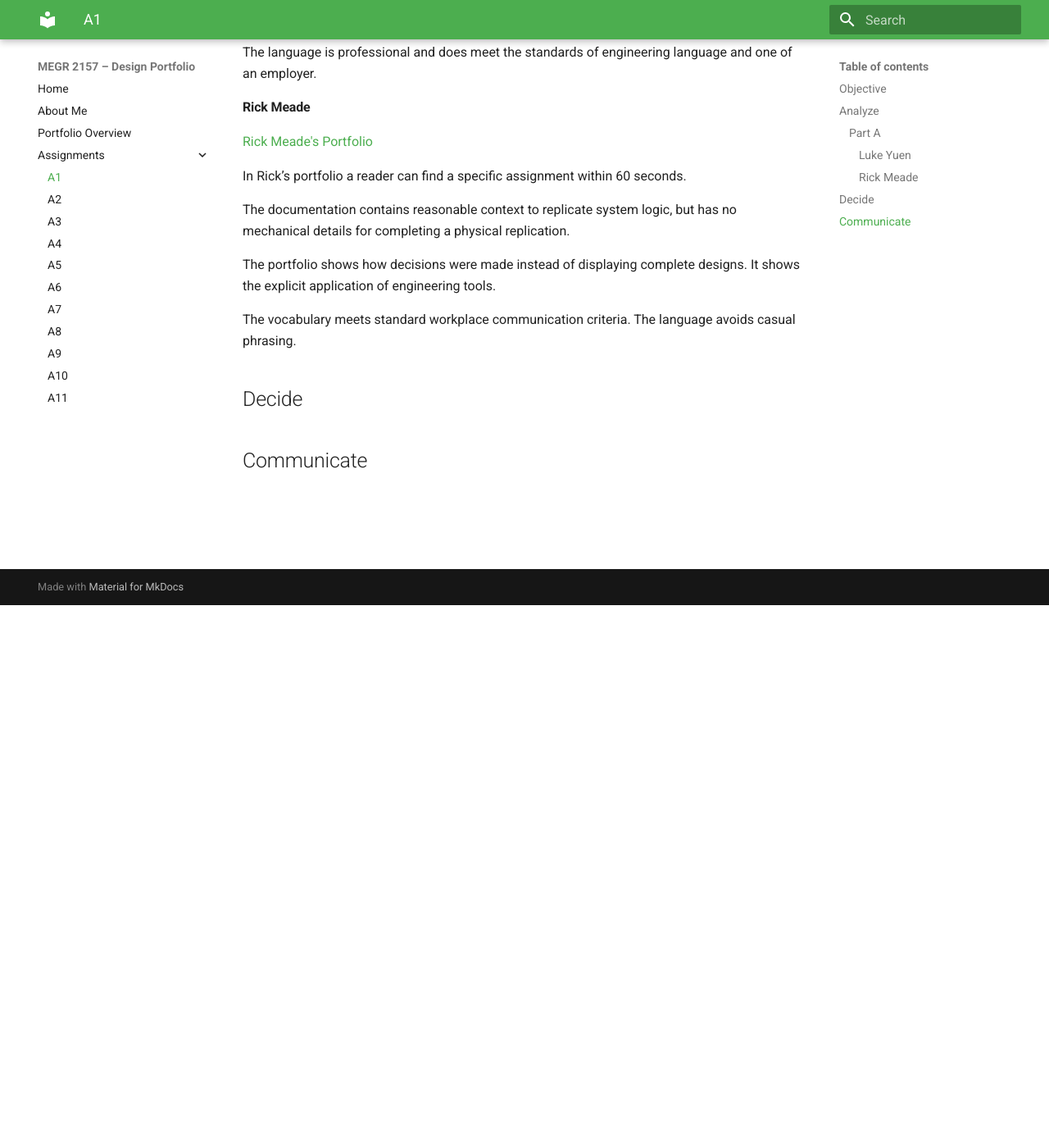
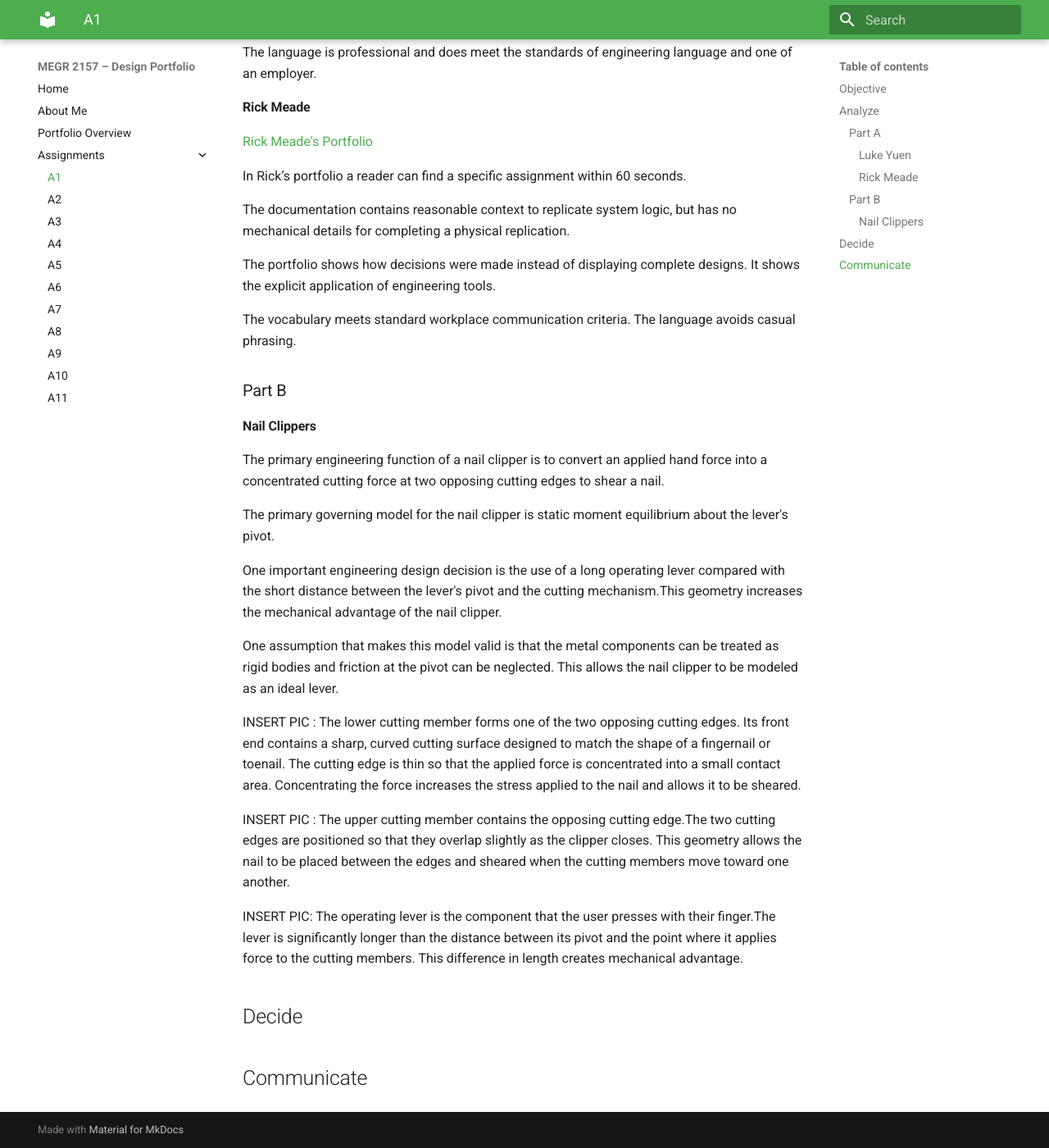
Before and after one commit to jdowdle1/megr2157-portfolio, an MkDocs documentation site: the page built from docs/assignments/A01/index.md, in a window 1280 px wide and 1400 px high, scrolled down 662 px. Shown: the whole window at 82% size. Built offline with MkDocs 1.6.1 and Material for MkDocs 9.7.7, drawn with Linux system fonts in a browser that asks for light colours.

Commit message:
Add Part B: Nail Clippers engineering analysis
Added detailed explanation of nail clippers including their engineering function, governing model, design decisions, and assumptions.

```diff
--- a/docs/assignments/A01/index.md
+++ b/docs/assignments/A01/index.md
@@ -27,6 +27,22 @@ The portfolio shows how decisions were made instead of displaying complete desig
 
 The vocabulary meets standard workplace communication criteria. The language avoids casual phrasing.
 
+### Part B
+#### Nail Clippers
+
+The primary engineering function of a nail clipper is to convert an applied hand force into a concentrated cutting force at two opposing cutting edges to shear a nail.
+
+The primary governing model for the nail clipper is static moment equilibrium about the lever's pivot.
+
+One important engineering design decision is the use of a long operating lever compared with the short distance between the lever's pivot and the cutting mechanism.This geometry increases the mechanical advantage of the nail clipper.
+
+One assumption that makes this model valid is that the metal components can be treated as rigid bodies and friction at the pivot can be neglected. This allows the nail clipper to be modeled as an ideal lever.
+
+INSERT PIC : The lower cutting member forms one of the two opposing cutting edges. Its front end contains a sharp, curved cutting surface designed to match the shape of a fingernail or toenail. The cutting edge is thin so that the applied force is concentrated into a small contact area. Concentrating the force increases the stress applied to the nail and allows it to be sheared.
+
+INSERT PIC : The upper cutting member contains the opposing cutting edge.The two cutting edges are positioned so that they overlap slightly as the clipper closes. This geometry allows the nail to be placed between the edges and sheared when the cutting members move toward one another.
+
+INSERT PIC:  The operating lever is the component that the user presses with their finger.The lever is significantly longer than the distance between its pivot and the point where it applies force to the cutting members. This difference in length creates mechanical advantage.
 
 ## Decide
 
```
